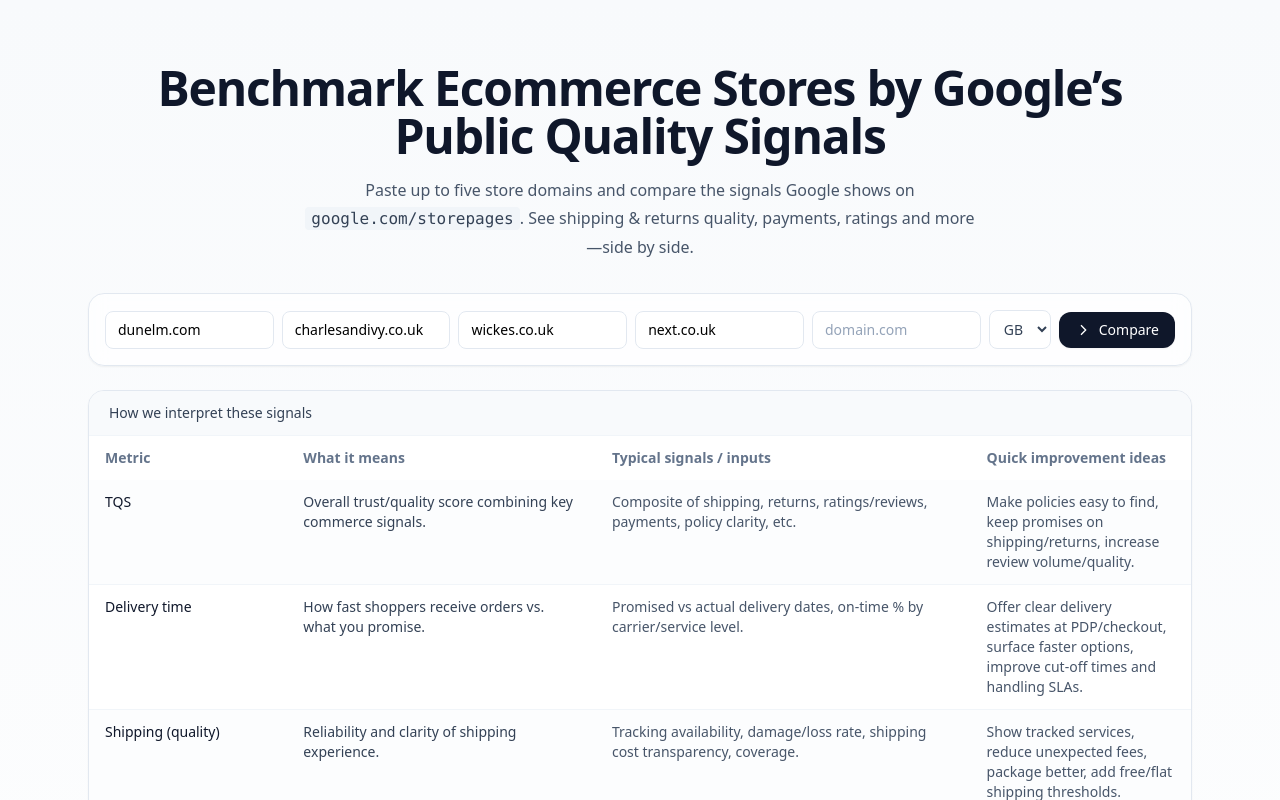
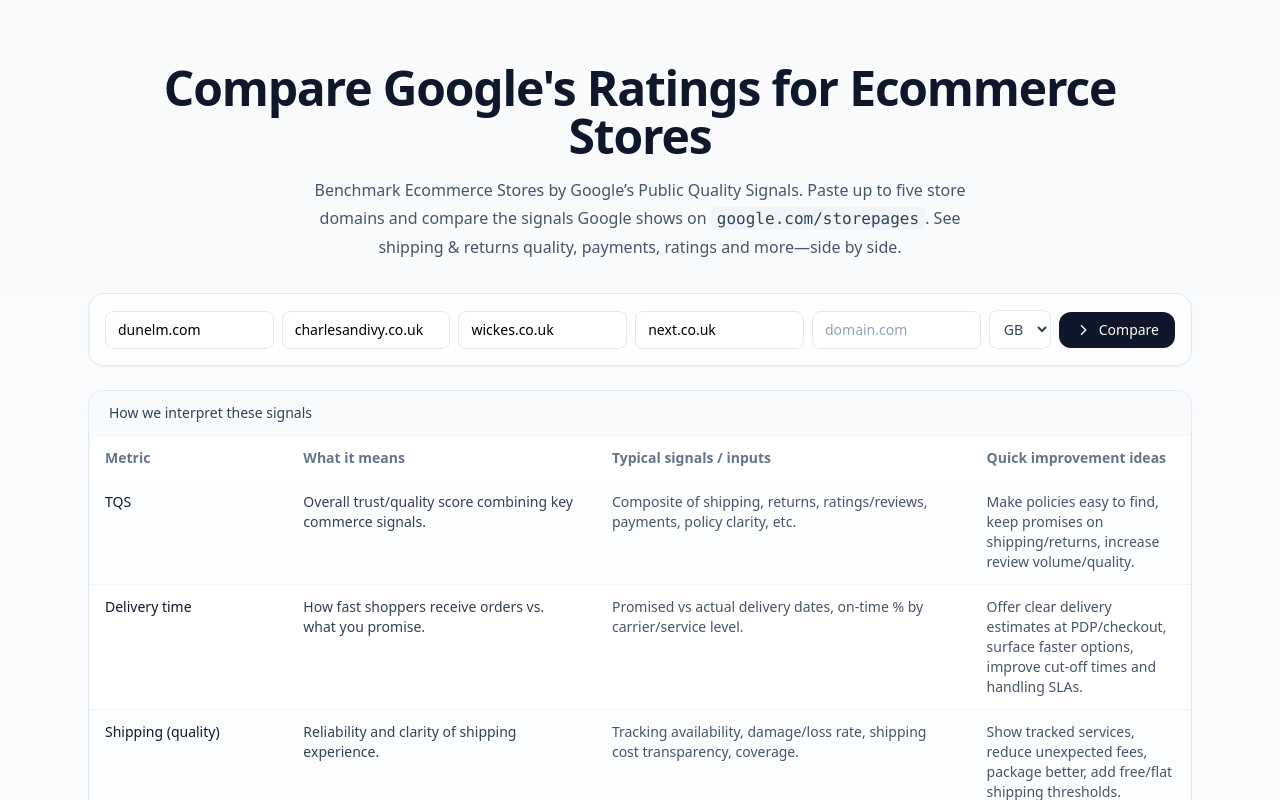
Before and after one commit to carlhendy/tsq-compartpr, a Next.js app: page / in a window 1280 px wide. Shown: the top 800 px of the page. Built offline with nearby package versions, Linux system fonts and the light colour scheme.

Commit message:
Update page.tsx

```diff
--- a/app/page.tsx
+++ b/app/page.tsx
@@ -144,10 +144,9 @@ export default function Page() {
       {/* Hero */}
       <section className="mx-auto max-w-6xl px-6 pt-16 pb-6 text-center">
         <h1 className="text-4xl font-bold tracking-tight text-slate-900 sm:text-5xl">
-          Benchmark Ecommerce Stores by Google’s Public Quality Signals
-        </h1>
+          Compare Google's Ratings for Ecommerce Stores</h1>
         <p className="mx-auto mt-4 max-w-2xl text-base leading-7 text-slate-600">
-          Paste up to five store domains and compare the signals Google shows on{' '}
+          Benchmark Ecommerce Stores by Google’s Public Quality Signals. Paste up to five store domains and compare the signals Google shows on{' '}
           <code className="rounded bg-slate-100 px-1.5 py-0.5 text-slate-700">google.com/storepages</code>.{' '}
           See shipping &amp; returns quality, payments, ratings and more—side by side.
         </p>
```
